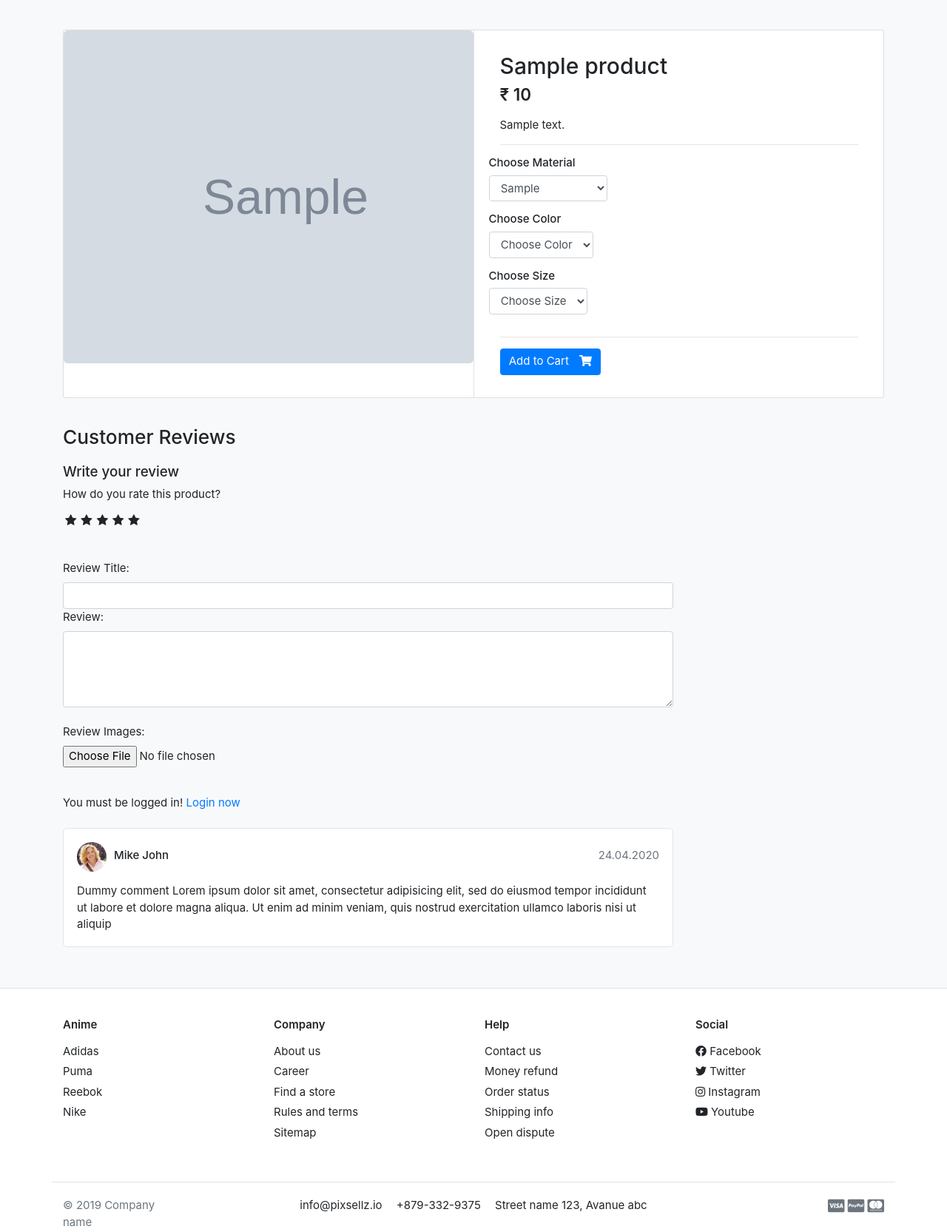
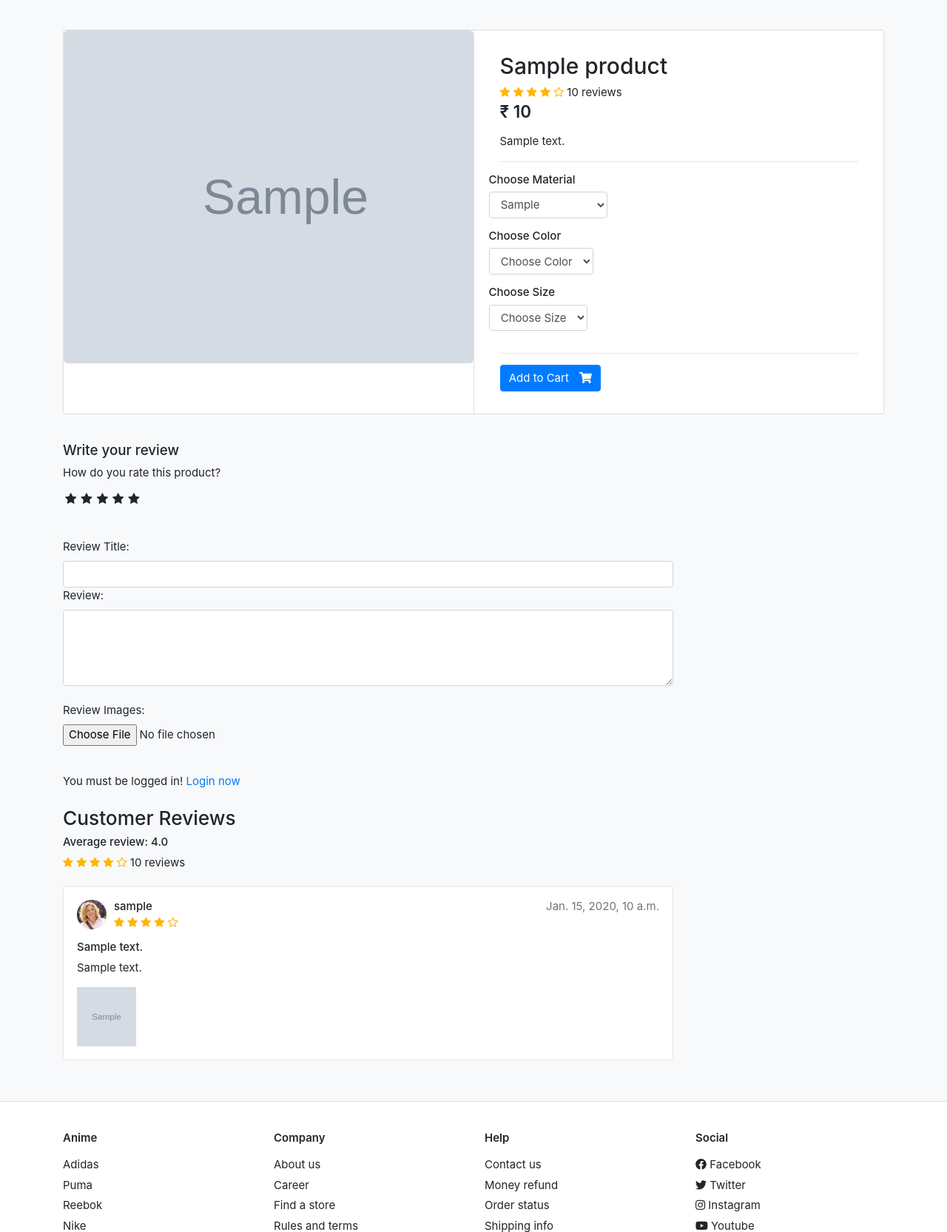
Before and after one commit to dheereshagrwal/Videos, a Django app: a page that uses templates/store/product-details.html in a window 1280 px wide. Shown: the part 132-1797 px from the top of the page at 74% size. Run offline with Django 3.2, Linux system fonts and the light colour scheme; tables that the repository leaves empty hold one stand-in row (values such as "Sample post"); grey boxes marked "Sample" are stand-in pictures; some libraries are stand-ins or nearby versions; some web fonts are replaced.

Commit message:
rating system for ml added

```diff
--- a/order/views.py
+++ b/order/views.py
@@ -56,7 +56,7 @@ def payments(request):
         orderproduct.variations.set(product_variation)
         orderproduct.save()
 
-        # Reduce the quantity of the sold products
+        # Reduce the quantity of the sold products and increase the quantity of order products
         product = Product.objects.get(id=item.product_id)
         product.stock -= item.quantity
         product.ordered_quantity += item.quantity
--- a/store/models.py
+++ b/store/models.py
@@ -5,6 +5,7 @@ from subcategory.models import Subcategory
 from category.models import Category
 from django.urls import reverse
 # Create your models here.
+from django.db.models import Avg, Count
 
 
 class Product(models.Model):
@@ -25,12 +26,17 @@ class Product(models.Model):
     modified_date = models.DateTimeField(auto_now=True)
     is_on_sale = models.BooleanField(default=True)
     ordered_quantity = models.IntegerField(default=0)
+    average_rating = models.FloatField(default=0)
+    total_reviews = models.IntegerField(default=0)
+    total_ratings_sum= models.IntegerField(default=0)
 
     def get_url(self):
         return reverse('product_details', args=[self.subcategory.slug, self.slug])
 
     def __str__(self):
         return self.product_name
+
+
 
 
 class VariationManager(models.Manager):
--- a/store/views.py
+++ b/store/views.py
@@ -1,6 +1,6 @@
-from django.shortcuts import render, get_object_or_404,redirect
+from django.shortcuts import render, get_object_or_404, redirect
 from django.http import Http404, HttpResponse
-from . models import Product,ReviewRating
+from . models import Product, ReviewRating
 from category.models import Category
 from subcategory.models import Subcategory
 from cart.views import _get_cart_id
@@ -9,6 +9,7 @@ from django.core.paginator import EmptyPage, PageNotAnInteger, Paginator
 from django.db.models import Q
 from django.contrib import messages
 from .forms import ReviewForm
+from order.models import OrderProduct
 
 
 def store(request, category_or_subcategory_slug=None):
@@ -45,7 +46,6 @@ def store(request, category_or_subcategory_slug=None):
         products_count = products.count()
     context = {'products': paged_products, 'products_count': products_count}
 
-
     return render(request, 'store/store.html', context)
 
 
@@ -61,8 +61,13 @@ def product_details(request, category_or_subcategory_slug, product_slug):
 
         except Exception as e:
             raise e
+        try:
+            orderproduct = OrderProduct.objects.filter(
+                user=request.user, product_id=single_product.id).exists()
+        except OrderProduct.DoesNotExist:
+            orderproduct = None
     else:
-
+        orderproduct = None
         try:
             single_product = Product.objects.get(
                 subcategory__slug=category_or_subcategory_slug, slug=product_slug)
@@ -71,7 +76,12 @@ def product_details(request, category_or_subcategory_slug, product_slug):
 
         except Exception as e:
             raise e
-    context = {'single_product': single_product, 'in_cart': in_cart}
+
+    # GEt the reviews
+    reviews = ReviewRating.objects.filter(
+        product_id=single_product.id, status=True)
+    context = {'single_product': single_product, 'in_cart': in_cart,
+               'orderproduct': orderproduct, 'reviews': reviews}
     return render(request, 'store/product-details.html', context)
 
 
@@ -101,32 +111,43 @@ def filter_by_anime(request):
 
     return render(request, 'store/store.html', context)
 
-def submit_review(request,product_id):
+
+def submit_review(request, product_id):
     url = request.META.get('HTTP_REFERER')
     if request.method == 'POST':
         try:
-            reviews=ReviewRating.objects.get(user__id=request.user.id,product__id=product_id)
-            if reviews.review_images:
-                print(reviews.review_images)
-            else:
-                print('No reviews')
-            form = ReviewForm(request.POST, request.FILES,instance=reviews)
+            # Updating the existing review
+            review = ReviewRating.objects.get(
+                user__id=request.user.id, product__id=product_id)
+            form = ReviewForm(request.POST, request.FILES, instance=review)
             form.save()
-            messages.success(request,'Thank you for your form update!')
+            product = Product.objects.get(id=product_id)
+            print(product)
+            product.total_reviews += 1
+            product.total_ratings_sum+=review.rating
+            product.average_rating = product.total_ratings_sum/product.total_reviews
+            product.save()
+            messages.success(request, 'Thank you for your form update!')
             return redirect(url)
         except ReviewRating.DoesNotExist:
-            form=ReviewForm(request.POST,request.FILES)
+            form = ReviewForm(request.POST, request.FILES)
             if form.is_valid():
-                data=ReviewRating()
-                data.review_title=form.cleaned_data['review_title']
-                data.review_description=form.cleaned_data['review_description']
-                data.rating=form.cleaned_data['rating']
-                data.review_images=form.cleaned_data['review_images']
-                data.ip=request.META.get('REMOTE_ADDR')
-                data.product_id=product_id
-                data.user_id=request.user.id
+                data = ReviewRating()
+                data.review_title = form.cleaned_data['review_title']
+                data.review_description = form.cleaned_data['review_description']
+                data.rating = form.cleaned_data['rating']
+                data.review_images = form.cleaned_data['review_images']
+                data.ip = request.META.get('REMOTE_ADDR')
+                data.product_id = product_id
+                data.user_id = request.user.id
                 data.save()
-                messages.success(request,'Thank you for your form submission!')
+                product = Product.objects.get(id=product_id)
+                product.total_reviews += 1
+                product.total_ratings_sum += review.rating
+                product.average_rating = product.total_ratings_sum/product.total_reviews
+                product.save()
+                messages.success(
+                    request, 'Thank you for your form submission!')
                 return redirect(url)
             pass
     return redirect('home')
--- a/templates/store/product-details.html
+++ b/templates/store/product-details.html
@@ -22,7 +22,17 @@
             {% csrf_token %}
             <article class="content-body">
               <h2 class="title">{{single_product.product_name}}</h2>
+          <div class="rating-star">
+            <span>
 
+              <i class="fa fa-star{% if single_product.average_rating < 0.5 %}-o{% elif single_product.average_rating >= 0.5 and single_product.average_rating < 1 %}-half-o {% endif %}" aria-hidden="true"></i>
+              <i class="fa fa-star{% if single_product.average_rating < 1.5 %}-o{% elif single_product.average_rating >= 1.5 and single_product.average_rating < 2 %}-half-o {% endif %}" aria-hidden="true"></i>
+              <i class="fa fa-star{% if single_product.average_rating < 2.5 %}-o{% elif single_product.average_rating >= 2.5 and single_product.average_rating < 3 %}-half-o {% endif %}" aria-hidden="true"></i>
+              <i class="fa fa-star{% if single_product.average_rating < 3.5 %}-o{% elif single_product.average_rating >= 3.5 and single_product.average_rating < 4 %}-half-o {% endif %}" aria-hidden="true"></i>
+              <i class="fa fa-star{% if single_product.average_rating < 4.5 %}-o{% elif single_product.average_rating >= 4.5 and single_product.average_rating < 5 %}-half-o {% endif %}" aria-hidden="true"></i>
+              <span> {{single_product.total_reviews}} reviews</span>
+            </span>
+          </div>
               <div class="mb-3">
                 <var class="price h4">&#8377; {{single_product.price}}</var>
               </div>
@@ -122,12 +132,12 @@
     <div class="row">
       <div class="col-md-9">
         <header class="section-heading">
-          <h3>Customer Reviews</h3>
-        </header>
+
           <form action="{% url 'submit_review' single_product.id %}" method="POST" enctype="multipart/form-data">
             {% csrf_token %}
             {{ form.as_p }}
             <h5>Write your review</h5>
+
             <div>
               <label>How do you rate this product?</label>
               <br>
@@ -150,33 +160,66 @@
               </div>
               <br>
               {% if user.is_authenticated %}
+              <!-- - -->
+              {% if orderproduct %}
               <button type="submit" class="btn btn-primary">Submit Review</button>
               {% else %}
+              <p>You must purchase a product to post the review</p>
+              {% endif %}
+              <!-- - -->
+              {% else %}
               <p>You must be logged in!<span> <a href="{% url 'login' %}">Login now</a></span></p>
+
               {% endif %}
             </div>
           </form>
           <br>
           {% include 'includes/alerts.html' %}
+          <h3>Customer Reviews</h3>
+          <h6>Average review: {{single_product.average_rating}}</h6>
+          <div class="rating-star">
+            <span>
 
+              <i class="fa fa-star{% if single_product.average_rating < 0.5 %}-o{% elif single_product.average_rating >= 0.5 and single_product.average_rating < 1 %}-half-o {% endif %}" aria-hidden="true"></i>
+              <i class="fa fa-star{% if single_product.average_rating < 1.5 %}-o{% elif single_product.average_rating >= 1.5 and single_product.average_rating < 2 %}-half-o {% endif %}" aria-hidden="true"></i>
+              <i class="fa fa-star{% if single_product.average_rating < 2.5 %}-o{% elif single_product.average_rating >= 2.5 and single_product.average_rating < 3 %}-half-o {% endif %}" aria-hidden="true"></i>
+              <i class="fa fa-star{% if single_product.average_rating < 3.5 %}-o{% elif single_product.average_rating >= 3.5 and single_product.average_rating < 4 %}-half-o {% endif %}" aria-hidden="true"></i>
+              <i class="fa fa-star{% if single_product.average_rating < 4.5 %}-o{% elif single_product.average_rating >= 4.5 and single_product.average_rating < 5 %}-half-o {% endif %}" aria-hidden="true"></i>
+              <span> {{single_product.total_reviews}} reviews</span>
+
+            </span>
+          </div>
+        </header>
+        {% for review in reviews %}
         <article class="box mb-3">
           <div class="icontext w-100">
             <img src="./images/avatars/avatar1.jpg" class="img-xs icon rounded-circle" />
             <div class="text">
-              <span class="date text-muted float-md-right">24.04.2020 </span>
-              <h6 class="mb-1">Mike John</h6>
+              <span class="date text-muted float-md-right">{{review.updated_date}}</span>
+              <h6 class="mb-1">{{review.user.username}}</h6>
+              <div class="rating-star">
+									<span>
+									<i class="fa fa-star{% if review.rating == 0 %}-o{% elif review.rating < 1 %}-o {% endif %}" aria-hidden="true"></i>
+									<i class="fa fa-star{% if review.rating == 1 %}-o{% elif review.rating < 2 %}-o {% endif %}" aria-hidden="true"></i>
+									<i class="fa fa-star{% if review.rating == 2 %}-o{% elif review.rating < 3 %}-o {% endif %}" aria-hidden="true"></i>
+									<i class="fa fa-star{% if review.rating == 3 %}-o{% elif review.rating < 4 %}-o {% endif %}" aria-hidden="true"></i>
+									<i class="fa fa-star{% if review.rating == 4 %}-o{% elif review.rating < 5 %}-o {% endif %}" aria-hidden="true"></i>
+								</span>
+              </div>
             </div>
           </div>
           <!-- icontext.// -->
           <div class="mt-3">
+            <h6>{{review.review_title}}</h6>
             <p>
-              Dummy comment Lorem ipsum dolor sit amet, consectetur adipisicing
-              elit, sed do eiusmod tempor incididunt ut labore et dolore magna
-              aliqua. Ut enim ad minim veniam, quis nostrud exercitation ullamco
-              laboris nisi ut aliquip
+              {{review.review_description}}
             </p>
+            {% if review.review_images %}
+            <img class="img-sm" src="{{review.review_images.url}}" alt="" />
+            {% endif %}
           </div>
         </article>
+        {% endfor %}
       </div>
       <!-- col.// -->
     </div>
--- a/website/static/css/custom.css
+++ b/website/static/css/custom.css
@@ -1,5 +1,5 @@
 /* Hide Radio button */
-.rate>input {
+.rate > input {
   display: none;
 }
 
@@ -8,32 +8,38 @@
   border: 0;
 }
 
-.rate>label {
+.rate > label {
   float: right;
 }
 
 /* Showing the stars */
-.rate>label:after {
+.rate > label:after {
   display: inline-block;
   font-size: 1.1rem;
   font-family: FontAwesome;
   content: "\f005";
   margin: 0;
-    padding: 0.3rem .2rem;
+  padding: 0.3rem 0.2rem;
   cursor: pointer;
+}
+/* Half star */
+.rate .half:before {
+  content: "\f089";
+  position: absolute;
+  padding-right: 0;
 }
 
 /* Click and hover */
-.rate>input:checked~label,
-.rate>label:hover~label {
+.rate > input:checked ~ label,
+.rate > label:hover ~ label {
   color: #ffb503;
 }
 
 /* hover hightlight */
-.rate>input:checked+label:hover,
-.rate>input:checked~label:hover,
-.rate>input:checked~label:hover~label,
-.rate>label:hover~input:checked~label {
+.rate > input:checked + label:hover,
+.rate > input:checked ~ label:hover,
+.rate > input:checked ~ label:hover ~ label,
+.rate > label:hover ~ input:checked ~ label {
   color: #cc9000;
 }
 
@@ -57,3 +63,6 @@ ul.thumb li img {
   height: 80px;
   border: 1px solid grey;
 }
+.rating-star i {
+  color: #ffb503 !important;
+}
```
Also changed, not shown: static/css/custom.css (+11 -15 lines), store/migrations/0022_product_average_rating.py (added), store/migrations/0023_auto_20211230_0103.py (added). Lines whose indentation alone changed are shown as unchanged.
